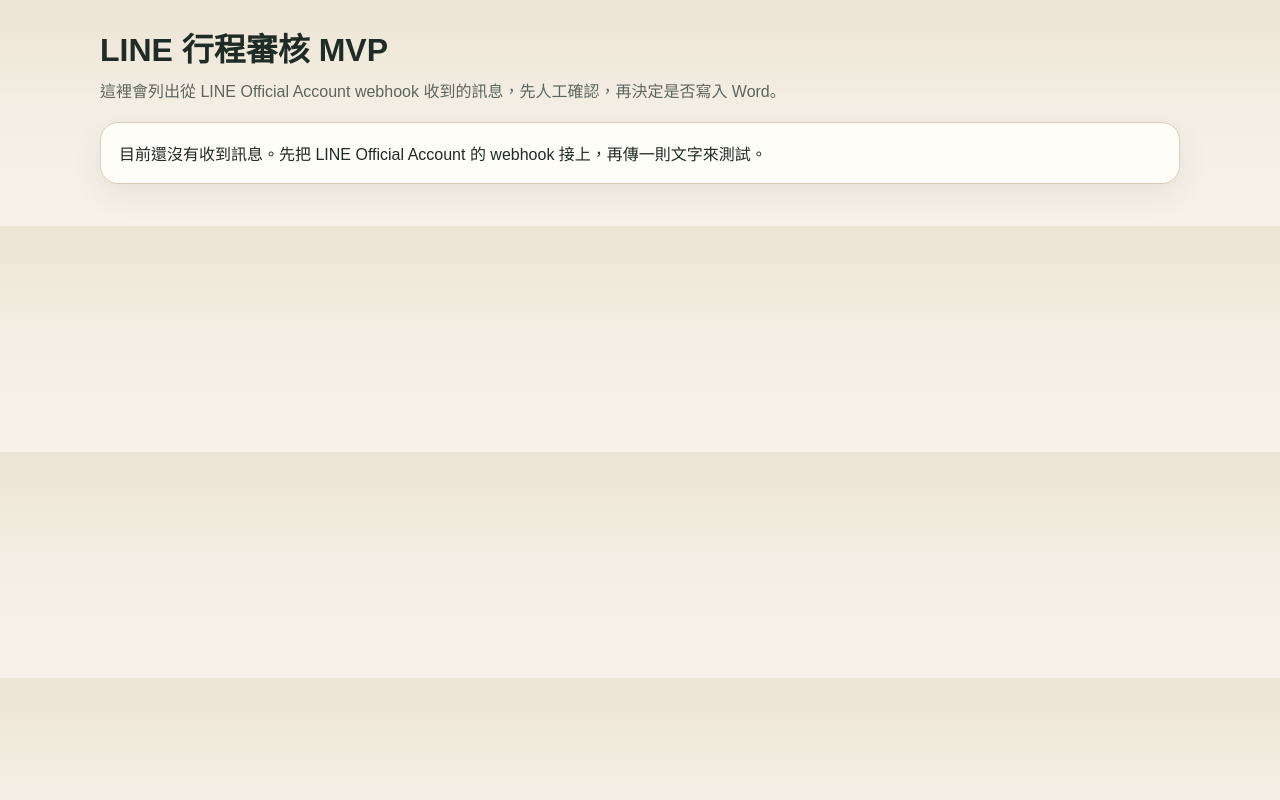
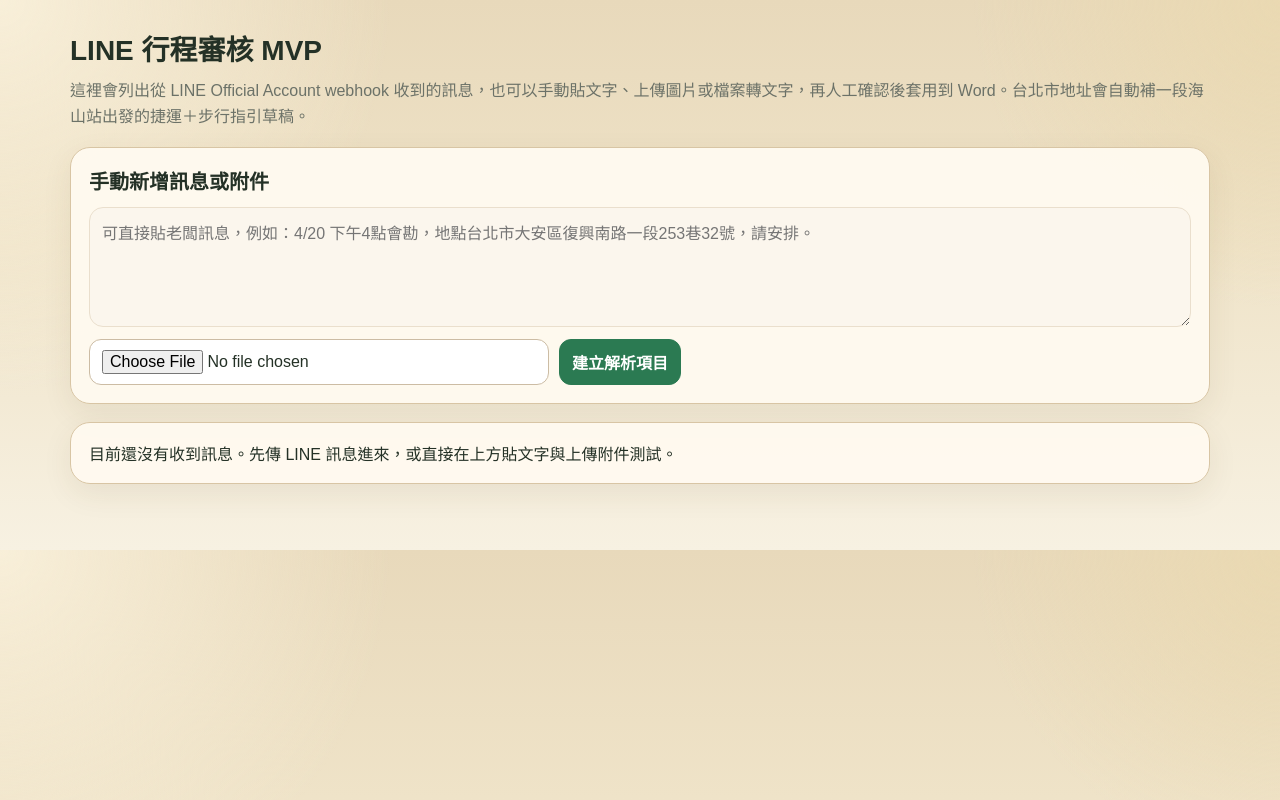
Before and after one commit to 901205marcus/word, a FastAPI app: page / in a window 1280 px wide. Run offline with FastAPI, Linux system fonts and the light colour scheme.

Commit message:
Upgrade review page for uploads previews and map hints

```diff
--- a/templates/line_review.html
+++ b/templates/line_review.html
@@ -5,65 +5,73 @@
   <title>LINE 行程審核 MVP</title>
   <style>
     :root {
-      --bg: #f4efe4;
-      --panel: #fffdf8;
-      --ink: #1f2b25;
-      --accent: #246a4b;
-      --line: #dbcdb7;
+      --bg: #efe3c8;
+      --panel: #fffaf0;
+      --ink: #243126;
+      --accent: #2b7a52;
+      --line: #d8c5a4;
+      --muted: #6c7268;
       --warn: #8a5b19;
     }
+    * { box-sizing: border-box; }
     body {
       margin: 0;
       font-family: "Noto Sans TC", "Microsoft JhengHei", sans-serif;
-      background: linear-gradient(180deg, #ece4d5 0%, var(--bg) 50%, #f7f2e9 100%);
+      background:
+        radial-gradient(circle at top left, #f8efd9 0, transparent 28%),
+        radial-gradient(circle at top right, #ead9b2 0, transparent 22%),
+        linear-gradient(180deg, #e8d9bb 0%, var(--bg) 45%, #f7f1e2 100%);
       color: var(--ink);
     }
     main {
-      max-width: 1080px;
+      max-width: 1180px;
       margin: 0 auto;
-      padding: 24px;
+      padding: 28px 20px 48px;
     }
     h1 {
-      margin: 0 0 8px;
-      font-size: 32px;
+      margin: 0 0 10px;
+      font-size: 28px;
+    }
+    h2 {
+      margin: 0 0 12px;
+      font-size: 20px;
     }
     .hint {
-      margin-bottom: 20px;
-      color: #5c665f;
+      color: var(--muted);
+      margin-bottom: 18px;
+      line-height: 1.6;
     }
     .card {
-      background: var(--panel);
+      background: rgba(255, 250, 240, 0.96);
       border: 1px solid var(--line);
-      border-radius: 18px;
+      border-radius: 20px;
       padding: 18px;
       margin-bottom: 18px;
-      box-shadow: 0 10px 30px rgba(60, 54, 42, 0.08);
+      box-shadow: 0 10px 30px rgba(75, 58, 26, 0.08);
     }
     .meta {
       display: flex;
+      flex-wrap: wrap;
       gap: 10px;
-      flex-wrap: wrap;
-      margin-bottom: 10px;
+      margin-bottom: 12px;
       font-size: 13px;
-      color: #5c665f;
+      color: var(--muted);
     }
     .pill {
       border-radius: 999px;
       padding: 4px 10px;
-      background: #edf5ef;
+      background: #edf6ef;
       color: var(--accent);
+      font-weight: 700;
     }
-    pre {
-      white-space: pre-wrap;
-      background: #f8f4ec;
-      border-radius: 12px;
-      padding: 12px;
-      border: 1px solid #eadfcd;
+    .stack {
+      display: grid;
+      gap: 12px;
     }
     table {
       width: 100%;
       border-collapse: collapse;
-      margin-top: 10px;
+      margin-top: 8px;
     }
     th, td {
       border-bottom: 1px solid #eadfcd;
@@ -72,39 +80,114 @@
       vertical-align: top;
       font-size: 14px;
     }
+    th {
+      color: #394339;
+    }
+    pre, textarea {
+      width: 100%;
+      white-space: pre-wrap;
+      background: #fbf6ed;
+      border-radius: 14px;
+      padding: 12px;
+      border: 1px solid #eadfcd;
+      font: inherit;
+      color: inherit;
+    }
+    textarea {
+      min-height: 120px;
+      resize: vertical;
+    }
+    .controls {
+      display: flex;
+      flex-wrap: wrap;
+      gap: 10px;
+      align-items: center;
+    }
     form {
-      margin-top: 12px;
+      margin: 0;
     }
     input, button, select {
       font: inherit;
-      padding: 8px 10px;
-      border-radius: 10px;
+      padding: 10px 12px;
+      border-radius: 12px;
       border: 1px solid #ccbca4;
     }
-    input {
-      min-width: 420px;
-      max-width: 100%;
+    input[type="text"], input[type="file"] {
+      width: min(100%, 460px);
+      background: white;
+    }
+    select {
+      background: white;
     }
     button {
       background: var(--accent);
       color: white;
       cursor: pointer;
+      border-color: var(--accent);
+      font-weight: 700;
     }
     .secondary {
-      background: #f2eadb;
-      color: #38443c;
+      background: #f4ead7;
+      border-color: #d7c2a2;
+      color: #314136;
     }
     .error {
       color: var(--warn);
+      margin-top: 8px;
+      white-space: pre-wrap;
+    }
+    .grid {
+      display: grid;
+      gap: 10px;
+    }
+    .preview-grid {
+      display: grid;
+      gap: 12px;
+      margin-top: 14px;
+    }
+    .preview-grid img {
+      max-width: 100%;
+      border-radius: 14px;
+      border: 1px solid #d9c6a4;
+      background: white;
+    }
+    .link-row {
+      display: flex;
+      gap: 12px;
+      flex-wrap: wrap;
       margin-top: 10px;
-      white-space: pre-wrap;
+    }
+    .link-row a {
+      color: var(--accent);
+      font-weight: 700;
+      text-decoration: none;
+    }
+    @media (min-width: 900px) {
+      .grid {
+        grid-template-columns: 1.1fr 1fr;
+      }
+      .preview-grid {
+        grid-template-columns: repeat(2, minmax(0, 1fr));
+      }
     }
   </style>
 </head>
 <body>
   <main>
     <h1>LINE 行程審核 MVP</h1>
-    <div class="hint">這裡會列出從 LINE Official Account webhook 收到的訊息，先人工確認，再決定是否寫入 Word。</div>
+    <div class="hint">這裡會列出從 LINE Official Account webhook 收到的訊息，也可以手動貼文字、上傳圖片或檔案轉文字，再人工確認後套用到 Word。台北市地址會自動補一段海山站出發的捷運＋步行指引草稿。</div>
+
+    <section class="card">
+      <h2>手動新增訊息或附件</h2>
+      <form class="stack" action="/messages/create" method="post" enctype="multipart/form-data">
+        <textarea name="raw_text" placeholder="可直接貼老闆訊息，例如：4/20 下午4點會勘，地點台北市大安區復興南路一段253巷32號，請安排。"></textarea>
+        <div class="controls">
+          <input type="file" name="attachment" accept=".txt,.md,.csv,.docx,.pdf,.png,.jpg,.jpeg,.webp,.bmp">
+          <button type="submit">建立解析項目</button>
+        </div>
+      </form>
+    </section>
+
     {% for message in messages %}
       <section class="card">
         <div class="meta">
@@ -113,7 +196,9 @@
           <span>{{ message.source_type }}</span>
           <span>{{ message.sender_id }}</span>
         </div>
+
         <pre>{{ message.raw_text }}</pre>
+
         <table>
           <thead>
             <tr>
@@ -135,41 +220,72 @@
                 <td>{{ action.event }}</td>
                 <td>{{ action.address }}</td>
                 <td>{{ action.note }}</td>
-                <td>{{ action.confidence }}</td>
+                <td>{{ "%.2f"|format(action.confidence) }}</td>
+              </tr>
+            {% else %}
+              <tr>
+                <td colspan="7">目前還沒解析出可套用的行程。</td>
               </tr>
             {% endfor %}
           </tbody>
         </table>
 
+        <div class="grid" style="margin-top: 14px;">
+          <form class="stack" action="/review/{{ message.id }}/attachment" method="post" enctype="multipart/form-data">
+            <strong>補充附件轉文字</strong>
+            <div class="controls">
+              <input type="file" name="attachment" accept=".txt,.md,.csv,.docx,.pdf,.png,.jpg,.jpeg,.webp,.bmp" required>
+              <button class="secondary" type="submit">加入附件文字並重解析</button>
+            </div>
+          </form>
+
+          <form class="stack" action="/review/{{ message.id }}/apply" method="post" enctype="multipart/form-data">
+            <strong>套用到 Word</strong>
+            <input type="text" name="docx_path" value="{{ default_docx_path }}" placeholder="輸入 Render 可讀取的 .docx 路徑，或直接上傳">
+            <div class="controls">
+              <input type="file" name="docx_file" accept=".docx">
+              <button type="submit">套用到 Word</button>
+            </div>
+          </form>
+        </div>
+
+        <div class="controls" style="margin-top: 14px;">
           <form action="/review/{{ message.id }}/refresh" method="post">
             <button class="secondary" type="submit">重新解析</button>
           </form>
 
-        <form action="/review/{{ message.id }}/status" method="post">
+          <form class="controls" action="/review/{{ message.id }}/status" method="post">
             <select name="status">
-            <option value="pending">pending</option>
-            <option value="applied">applied</option>
-            <option value="approved">approved</option>
-            <option value="skipped">skipped</option>
-            <option value="error">error</option>
+              <option value="pending" {% if message.status == "pending" %}selected{% endif %}>pending</option>
+              <option value="approved" {% if message.status == "approved" %}selected{% endif %}>approved</option>
+              <option value="applied" {% if message.status == "applied" %}selected{% endif %}>applied</option>
+              <option value="skipped" {% if message.status == "skipped" %}selected{% endif %}>skipped</option>
+              <option value="error" {% if message.status == "error" %}selected{% endif %}>error</option>
             </select>
             <button class="secondary" type="submit">更新狀態</button>
           </form>
+        </div>
 
-        <form action="/review/{{ message.id }}/apply" method="post">
-          <input name="docx_path" value="{{ default_docx_path }}" placeholder="請輸入可讀取的 Word 檔路徑">
-          <button type="submit">套用到 Word</button>
-        </form>
+        {% if message.output_url %}
+          <div class="link-row">
+            <a href="{{ message.output_url }}" target="_blank" rel="noreferrer">下載輸出 Word</a>
+          </div>
+        {% endif %}
 
-        {% if message.output_path %}
-          <div class="error">輸出檔案：{{ message.output_path }}</div>
+        {% if message.preview_urls %}
+          <div class="preview-grid">
+            {% for preview_url in message.preview_urls %}
+              <img src="{{ preview_url }}" alt="Word 預覽圖">
+            {% endfor %}
+          </div>
         {% endif %}
+
         {% if message.error %}
           <div class="error">{{ message.error }}</div>
         {% endif %}
       </section>
     {% else %}
-      <section class="card">目前還沒有收到訊息。先把 LINE Official Account 的 webhook 接上，再傳一則文字來測試。</section>
+      <section class="card">目前還沒有收到訊息。先傳 LINE 訊息進來，或直接在上方貼文字與上傳附件測試。</section>
     {% endfor %}
   </main>
 </body>
```
Lines whose indentation alone changed are shown as unchanged.
